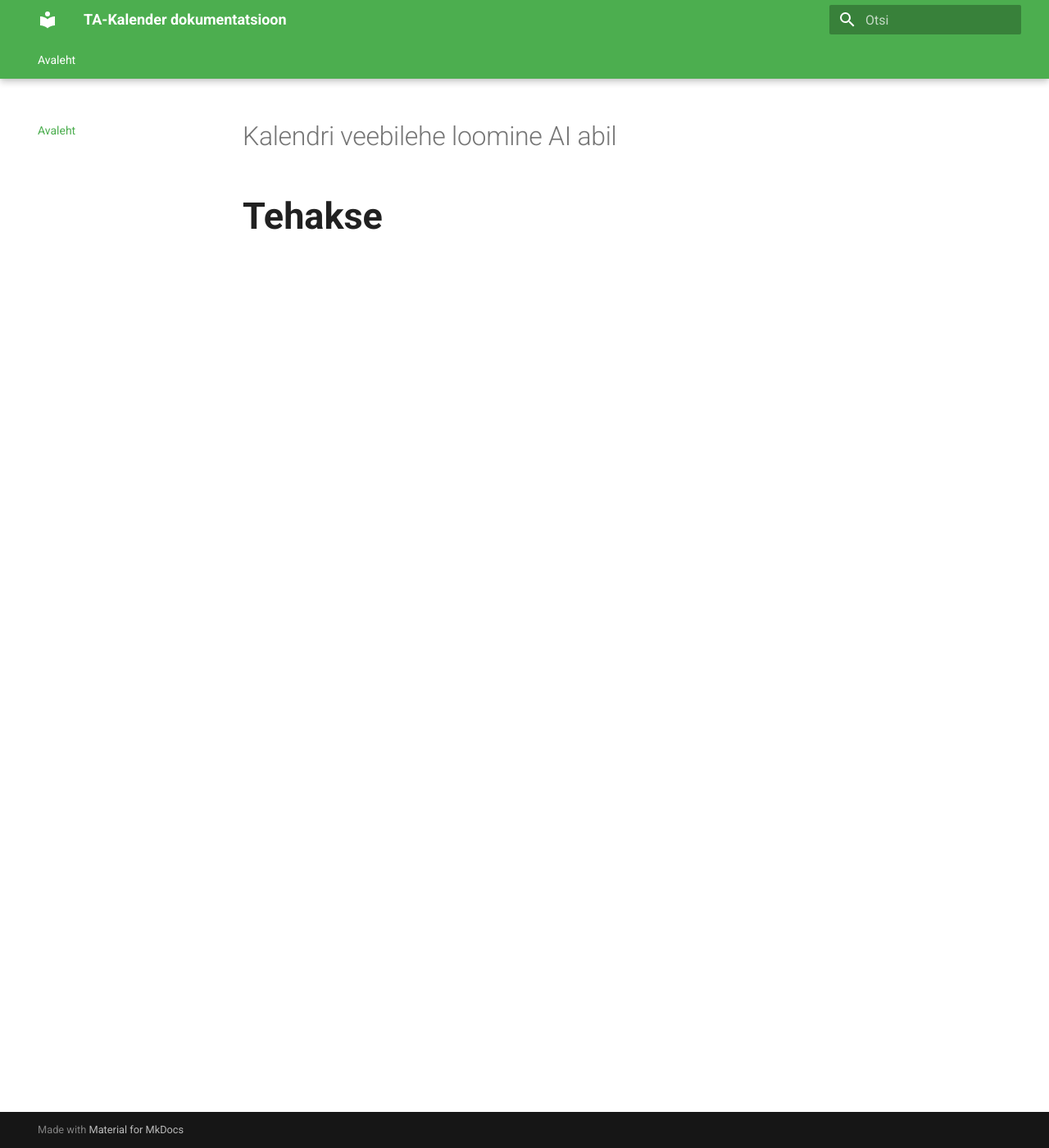
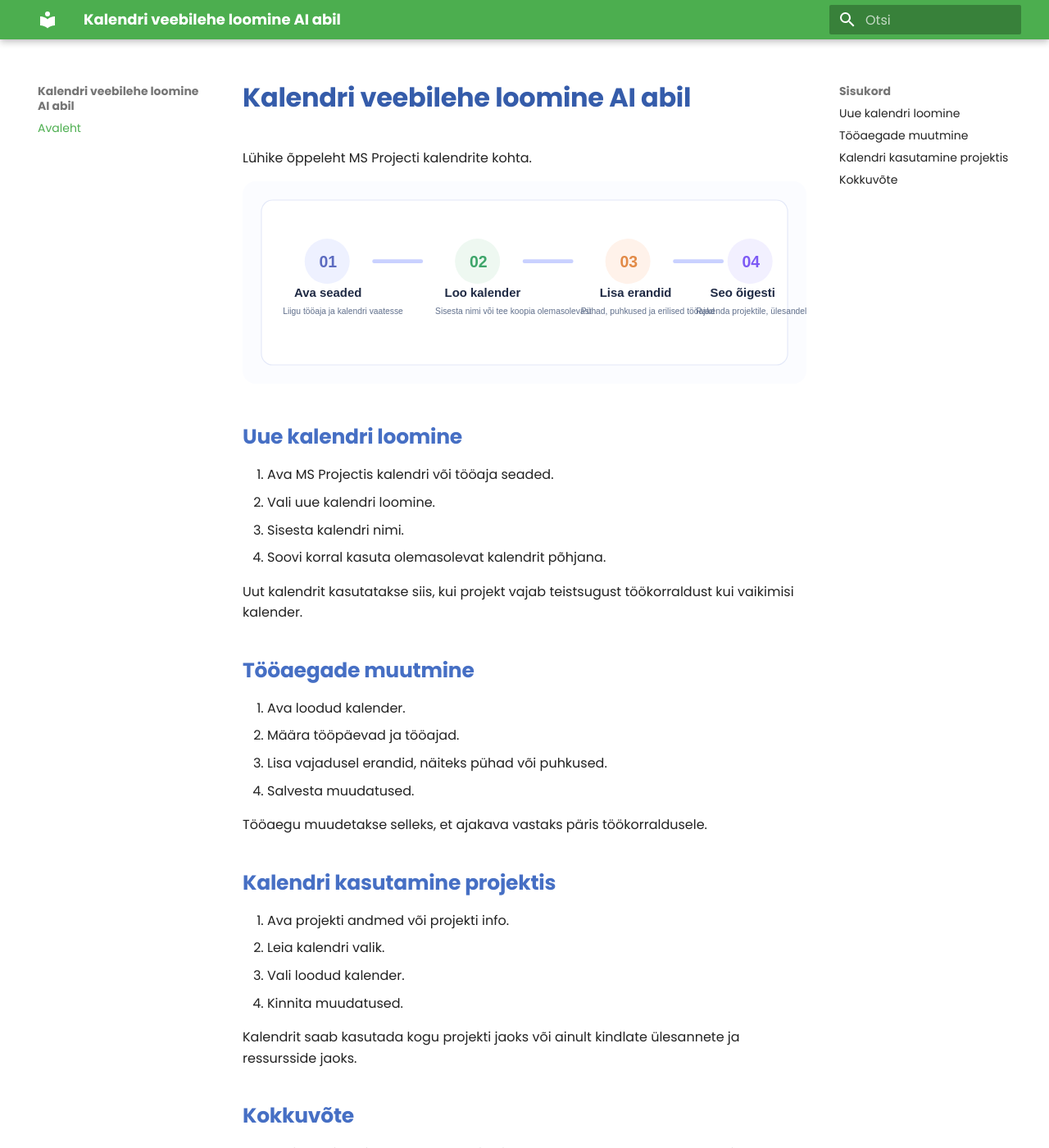
Before and after one commit to maksimts-kool/TA-Kalender, an MkDocs documentation site: the page built from docs/index.md, in a window 1280 px wide and 1400 px high. Shown: the whole window at 82% size. Built offline with MkDocs 1.6.1 and Material for MkDocs 9.7.7, drawn with Linux system fonts in a browser that asks for light colours; some of the changed text lies outside the part shown.

Commit message:
Pre final version

```diff
--- a/docs/index.md
+++ b/docs/index.md
@@ -1,3 +1,36 @@
-# Kalendri veebilehe loomine AI abil
+# <span style="font-weight: 800; color: #355caa;">Kalendri veebilehe loomine AI abil</span>
 
-<p style="font-size: 2.25rem; font-weight: 700; margin: 0.5rem 0;">Tehakse</p>
+Lühike õppeleht MS Projecti kalendrite kohta.
+
+![Kalendri loomise etapid](images/calendar-steps.svg)
+
+## <span style="font-weight: 750; color: #466fc4;">Uue kalendri loomine</span>
+
+1. Ava MS Projectis kalendri või tööaja seaded.
+2. Vali uue kalendri loomine.
+3. Sisesta kalendri nimi.
+4. Soovi korral kasuta olemasolevat kalendrit põhjana.
+
+Uut kalendrit kasutatakse siis, kui projekt vajab teistsugust töökorraldust kui vaikimisi kalender.
+
+## <span style="font-weight: 750; color: #466fc4;">Tööaegade muutmine</span>
+
+1. Ava loodud kalender.
+2. Määra tööpäevad ja tööajad.
+3. Lisa vajadusel erandid, näiteks pühad või puhkused.
+4. Salvesta muudatused.
+
+Tööaegu muudetakse selleks, et ajakava vastaks päris töökorraldusele.
+
+## <span style="font-weight: 750; color: #466fc4;">Kalendri kasutamine projektis</span>
+
+1. Ava projekti andmed või projekti info.
+2. Leia kalendri valik.
+3. Vali loodud kalender.
+4. Kinnita muudatused.
+
+Kalendrit saab kasutada kogu projekti jaoks või ainult kindlate ülesannete ja ressursside jaoks.
+
+## <span style="font-weight: 750; color: #466fc4;">Kokkuvõte</span>
+
+Kalendri loomine aitab määrata projekti töökorralduse, tööaegade muutmine täpsustab ajakava ja kalendri kasutamine projektis rakendab need seaded õigesse kohta.
--- a/mkdocs.yml
+++ b/mkdocs.yml
@@ -1,4 +1,4 @@
-site_name: TA-Kalender dokumentatsioon
+site_name: Kalendri veebilehe loomine AI abil
 site_description: Kalendri veebilehe loomise ja täiendamise dokumentatsioon
 site_url: https://maksimts-kool.github.io/TA-Kalender
 repo_name: TA-Kalender
@@ -11,14 +11,10 @@ theme:
       primary: green
       accent: indigo
   features:
-    - navigation.instant
-    - navigation.tabs
-    - navigation.tabs.sticky
-    - navigation.sections
-    - navigation.indexes
-    - navigation.top
-    - toc.follow
     - content.code.copy
+  font:
+    text: Poppins
+    code: Roboto Mono
 markdown_extensions:
   - admonition
   - attr_list
```
Also changed, not shown: docs/images/calendar-overview.svg (added), docs/images/calendar-steps.svg (added).
